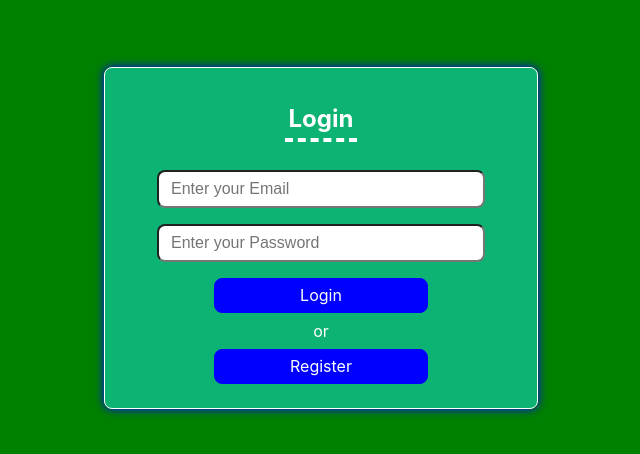
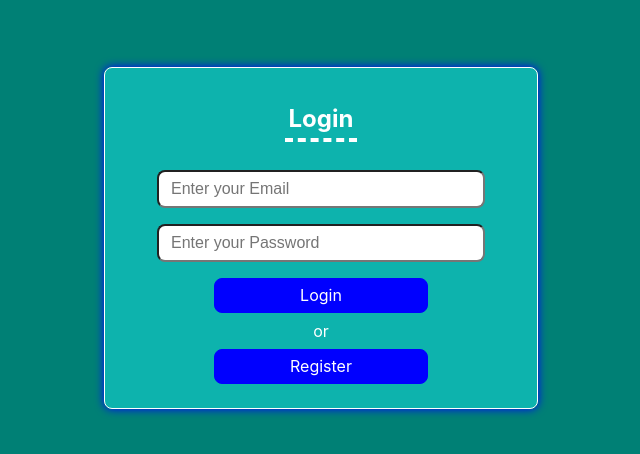
Before and after one commit to rishi803/mern-form, a React (Create React App) app: page / in a window 1280 px wide. Shown: the part 162-616 px from the top of the page, without its empty margins (319-959 px from the left). Built offline with nearby package versions, Linux system fonts and the light colour scheme.

Commit message:
updated background

```diff
--- a/src/App.css
+++ b/src/App.css
@@ -1,5 +1,5 @@
 body{
-  background-color: green;
+  background-color: rgb(0, 128, 117);
   color:turquoise;
 }
 
```
